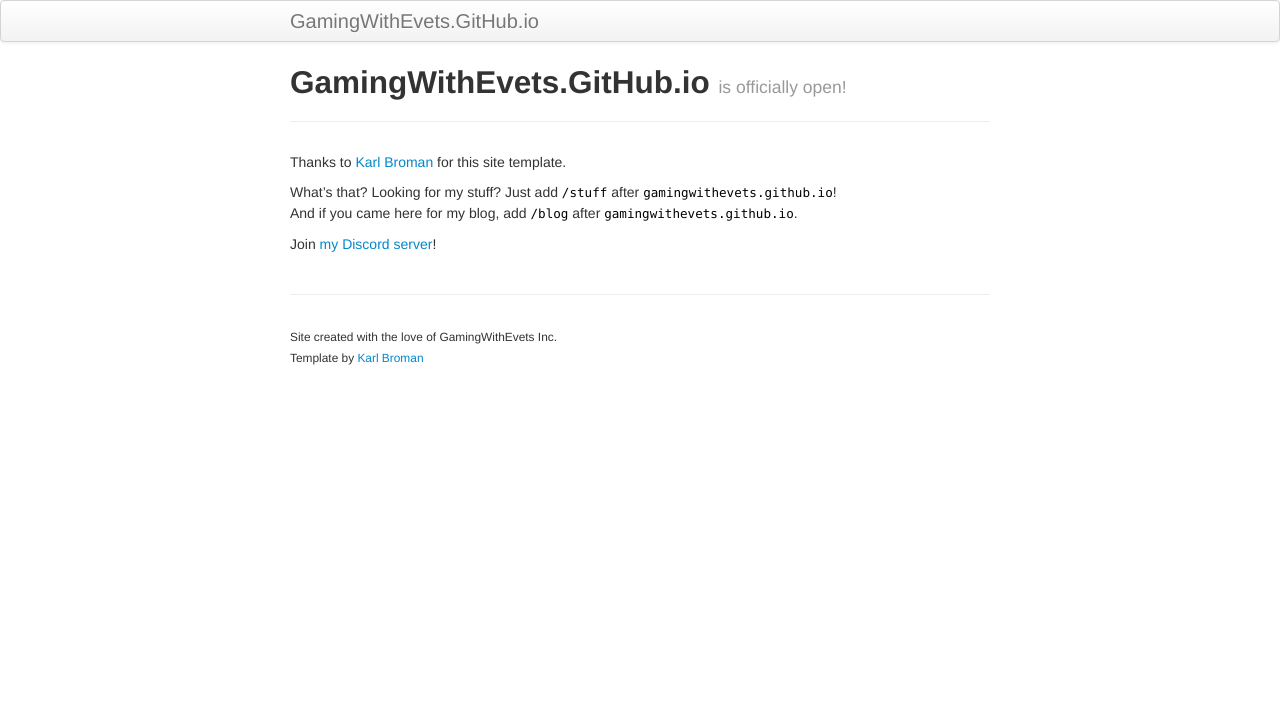
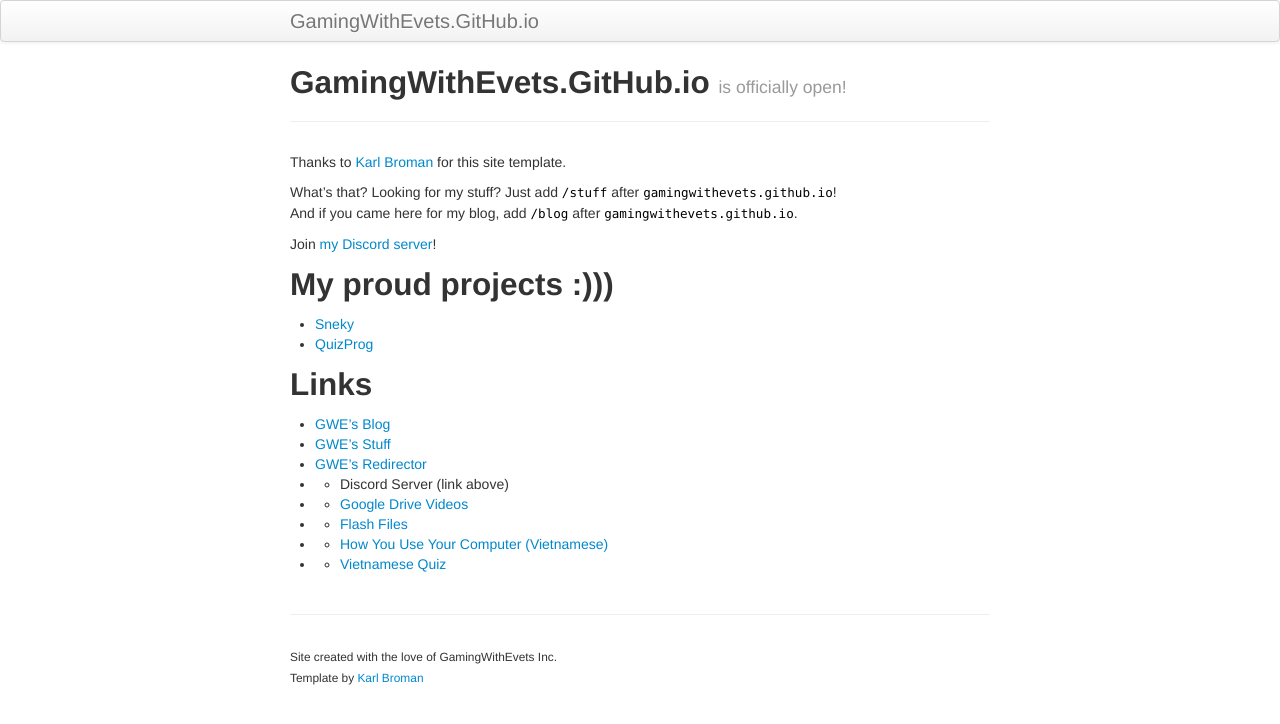
Before and after one commit to gamingwithevets/gamingwithevets.github.io, a Jekyll site: the page built from index.md, in a window 1280 px wide. Shown: the top 724 px of the page. Built offline with Jekyll 4.4.1, drawn with Linux system fonts in a browser that asks for light colours.

Commit message:
Update index.md

```diff
--- a/index.md
+++ b/index.md
@@ -11,3 +11,17 @@ What's that? Looking for my stuff? Just add `/stuff` after `gamingwithevets.gith
 And if you came here for my blog, add `/blog` after `gamingwithevets.github.io`.
 
 Join [my Discord server](https://gamingwithevets.github.io/redirector/discord.html)!
+
+## My proud projects :)))
+- [Sneky](https://github.com/gamingwithevets/sneky)
+- [QuizProg](https://github.com/gamingwithevets/quizprog)
+
+## Links
+- [GWE's Blog](https://gamingwithevets.github.io/blog)
+- [GWE's Stuff](https://gamingwithevets.github.io/stuff)
+- [GWE's Redirector](https://gamingwithevets.github.io/redirector)
+- - Discord Server (link above)
+- - [Google Drive Videos](https://gamingwithevets.github.io/redirector/newvideos.html)
+- - [Flash Files](https://gamingwithevets.github.io/redirector/flashdl.html)
+- - [How You Use Your Computer (Vietnamese)](https://gamingwithevets.github.io/redirector/compform_vi.html)
+- - [Vietnamese Quiz](https://gamingwithevets.github.io/redirector/hoingu_vi.html)
```
